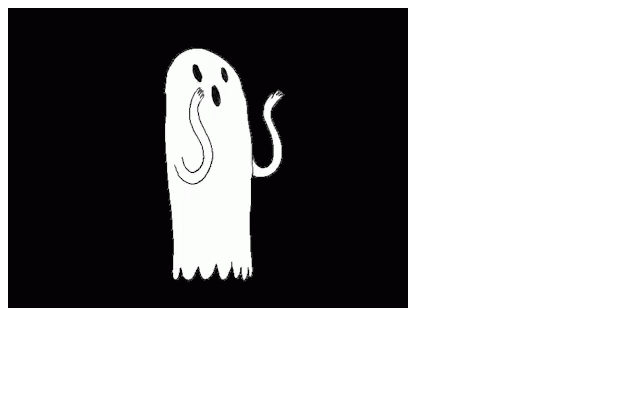
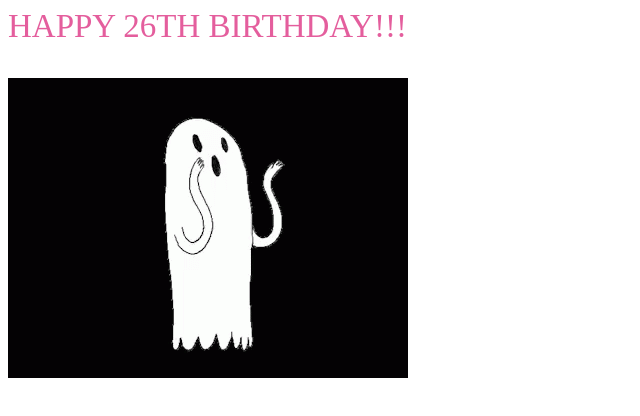
Before and after one commit to lsingh22/birthday_ghost, a plain HTML site: page index.html in a window 1280 px wide. Shown: the whole page, without its empty margins (0-640 px from the left). Drawn offline with Linux system fonts and the light colour scheme.

Commit message:
Add files via upload

```diff
--- a/index.html
+++ b/index.html
@@ -1,6 +1,7 @@
 <HTML>
 <HEAD> <TITLE>Activity - Insert animated GIF to HTML</TITLE> </HEAD>
 <BODY>
+<p style="color:#E45E9D;font-size:33">HAPPY 26TH BIRTHDAY!!!</p>
   <IMG SRC="birthday_ghost.gif">
 </BODY>
 </HTML>
```
